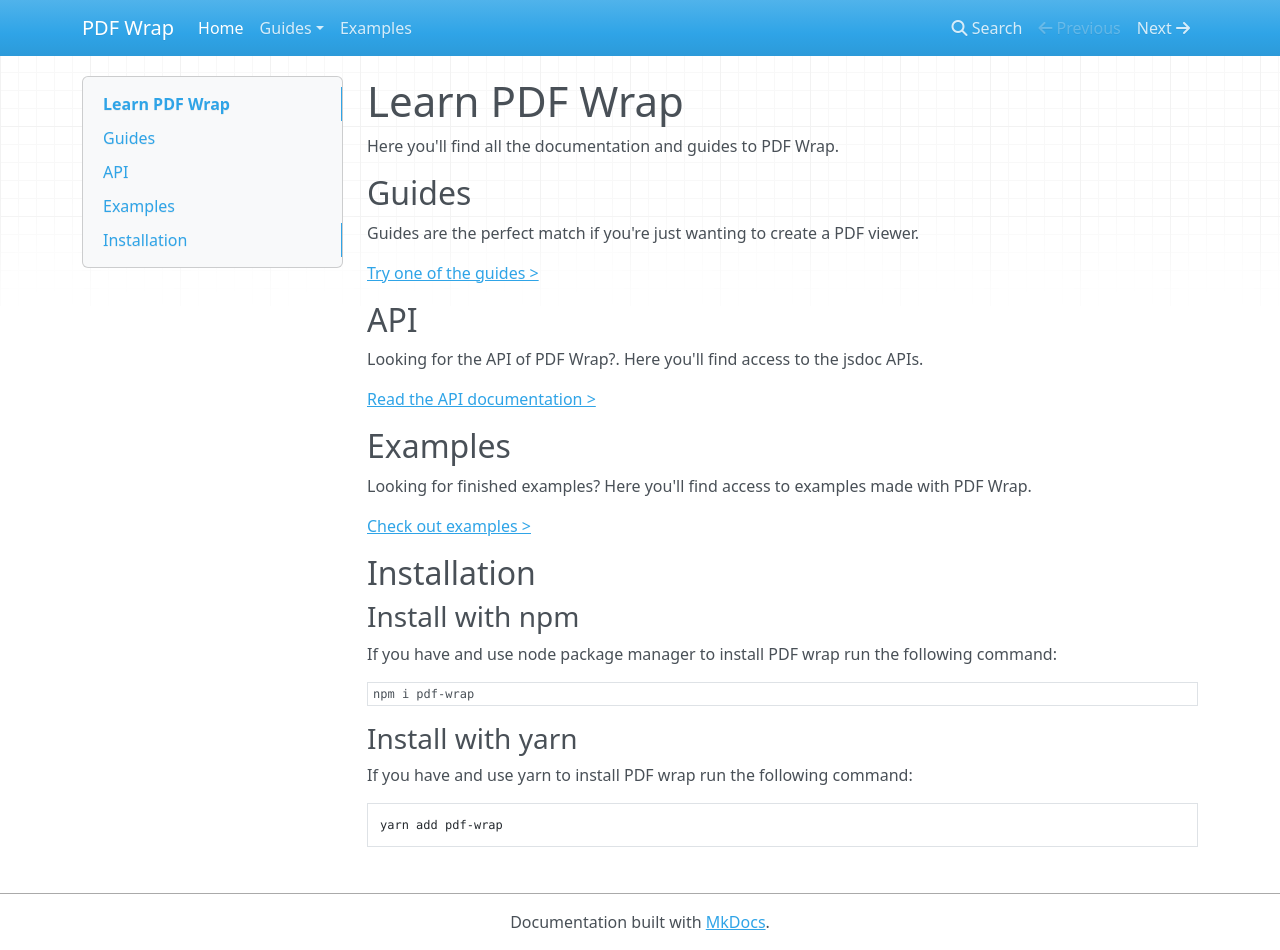
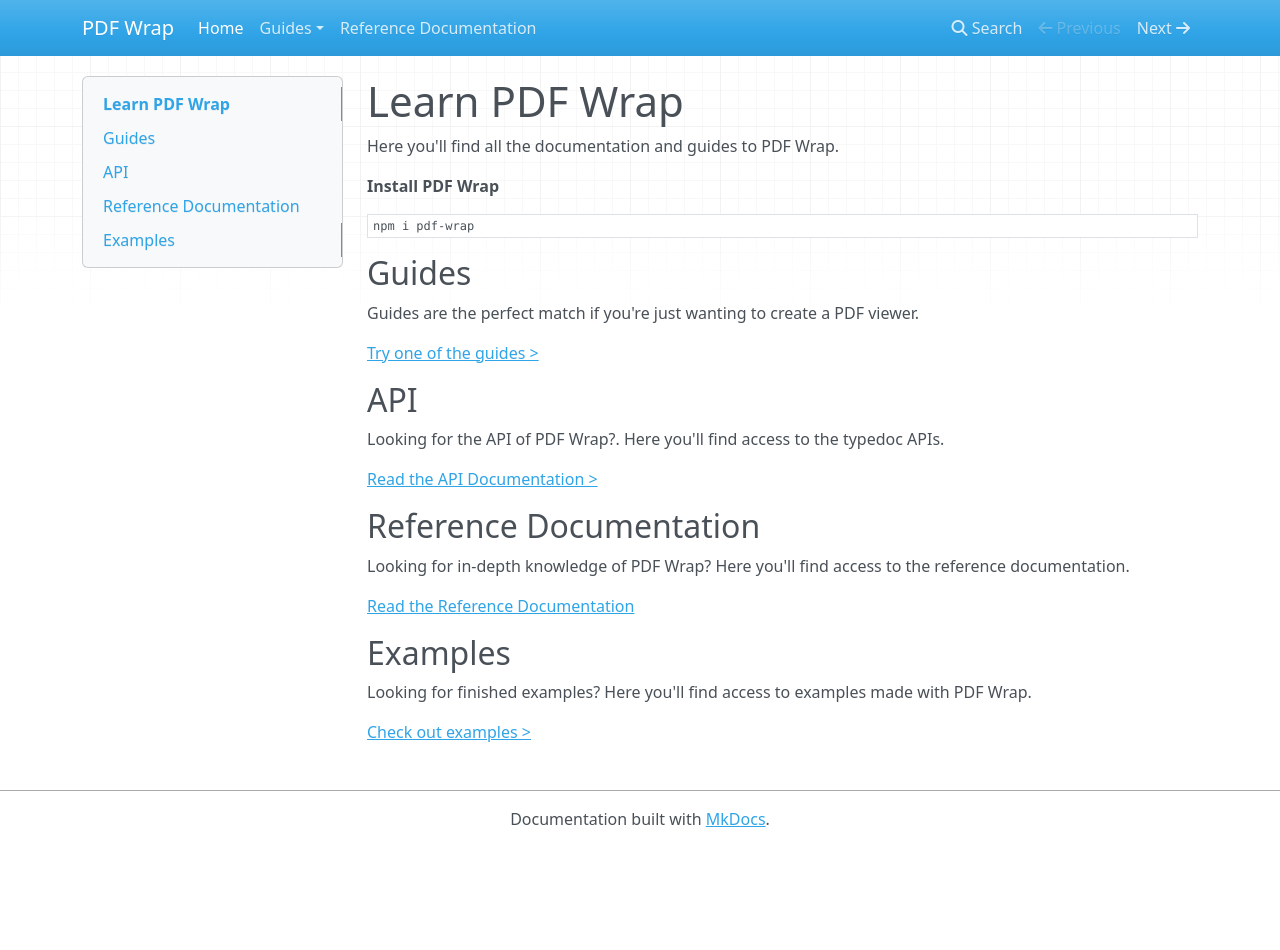
Before and after one commit to fluxapps/pdf-wrap, an MkDocs documentation site: the page built from docs/index.md, in a window 1280 px wide and 950 px high. Built offline with MkDocs 1.6.1, drawn with Linux system fonts in a browser that asks for light colours; nearby versions of some CDN libraries; old or Windows-style settings are respelled for this version of MkDocs.

````diff
--- a/docs/index.md
+++ b/docs/index.md
@@ -1,6 +1,11 @@
 # Learn PDF Wrap
 
 Here you'll find all the documentation and guides to PDF Wrap.
+
+**Install PDF Wrap**
+```npm
+npm i pdf-wrap
+```
 
 ## Guides
 Guides are the perfect match if you're just wanting to create a PDF viewer.
@@ -8,25 +13,17 @@ Guides are the perfect match if you're just wanting to create a PDF viewer.
 [Try one of the guides >](guides/basic-viewer.md)
 
 ## API
-Looking for the API of PDF Wrap?. Here you'll find access to the jsdoc APIs.
+Looking for the API of PDF Wrap?. Here you'll find access to the typedoc APIs.
 
-[Read the API documentation >](guides/api)
+[Read the API Documentation >](api)
+
+## Reference Documentation
+Looking for in-depth knowledge of PDF Wrap? Here you'll find access to
+the reference documentation.
+
+[Read the Reference Documentation](reference-documentation.md)
 
 ## Examples
 Looking for finished examples? Here you'll find access to examples made with PDF Wrap.
 
 [Check out examples >](link-to-github)
-
-## Installation
-
-### Install with npm
-If you have and use node package manager to install PDF wrap run the following command:
-```npm
-npm i pdf-wrap
-```
-
-### Install with yarn
-If you have and use yarn to install PDF wrap run the following command:
-```text
-yarn add pdf-wrap
-```
--- a/mkdocs.yml
+++ b/mkdocs.yml
@@ -3,4 +3,4 @@ pages:
   - Home: index.md
   - Guides:
     - 'Basic PDF viewer': guides/basic-viewer.md
-  - Examples: examples.md
+  - Reference Documentation: reference-documentation.md
````
Also changed, not shown: docs/reference-documentation.md (added, +202 -0 lines).
